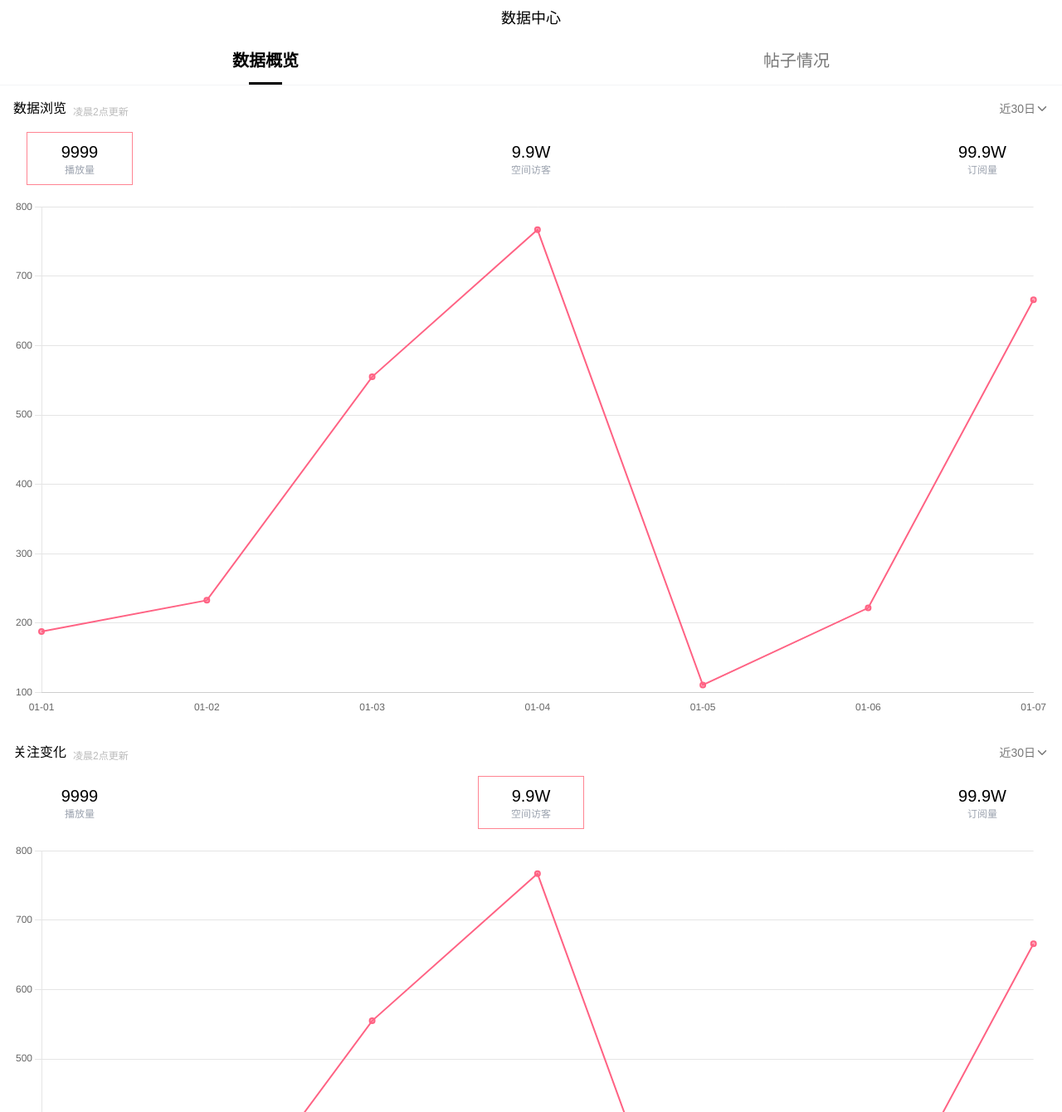
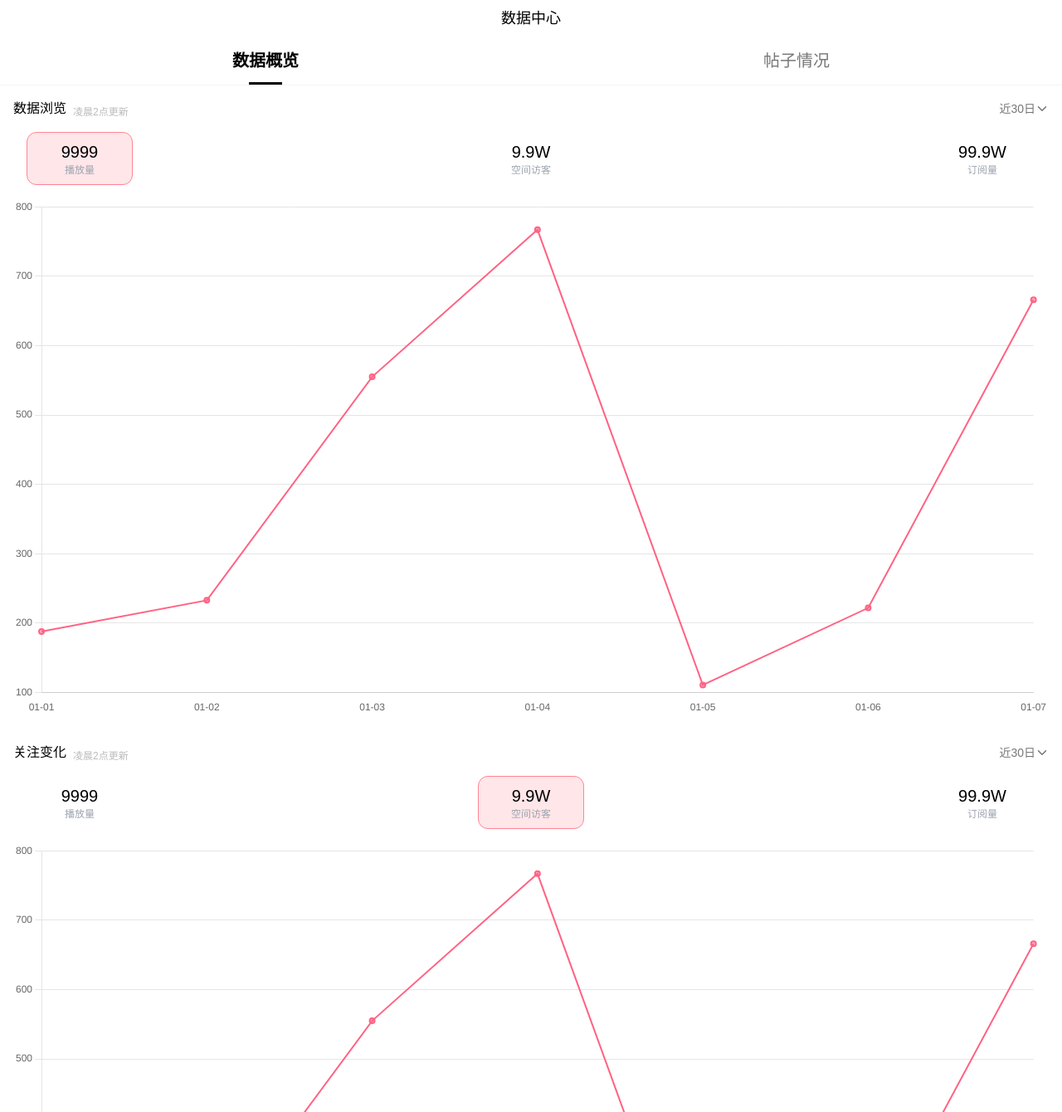
Before and after one commit to doudoumao1031/onlyfans-web, a Next.js app: page /profile/1/dataCenter in a window 1280 px wide. Shown: the top 1340 px of the page at 83% size. Built offline with nearby package versions, Linux system fonts and the light colour scheme.

Commit message:
update-tag-bg-color

```diff
--- a/app/profile/[id]/dataCenter/page.tsx
+++ b/app/profile/[id]/dataCenter/page.tsx
@@ -57,15 +57,15 @@ export default function Page() {
           <span className="flex items-center text-[#777]">近30日   <IconWithImage url="/icons/profile/icon-bt.png" width={16} height={16} color={'#777'} /></span>
         </div>
         <div className="flex justify-between m-4">
-          <div className="w-32 h-16 flex justify-center flex-col items-center border border-[#FF8492] rounded-md">
+          <div className="w-32 h-16 flex justify-center flex-col items-center border border-[#FF8492] bg-[#FF8492] bg-opacity-20 rounded-xl">
             <span className="text-xl font-medium">9999</span>
             <span className="text-xs text-gray-400">播放量</span>
           </div>
-          <div className="w-32 h-16 flex justify-center flex-col items-center rounded-md">
+          <div className="w-32 h-16 flex justify-center flex-col items-center rounded-xl">
             <span className="text-xl font-medium">9.9W</span>
             <span className="text-xs text-gray-400">空间访客</span>
           </div>
-          <div className="w-32 h-16 flex justify-center flex-col items-center rounded-md">
+          <div className="w-32 h-16 flex justify-center flex-col items-center rounded-xl">
             <span className="text-xl font-medium">99.9W</span>
             <span className="text-xs text-gray-400">订阅量</span>
           </div>
@@ -81,15 +81,15 @@ export default function Page() {
           <span className="flex items-center text-[#777]">近30日   <IconWithImage url="/icons/profile/icon-bt.png" width={16} height={16} color={'#777'} /></span>
         </div>
         <div className="flex justify-between m-4">
-          <div className="w-32 h-16 flex justify-center flex-col items-center  rounded-md">
+          <div className="w-32 h-16 flex justify-center flex-col items-center  rounded-xl">
             <span className="text-xl font-medium">9999</span>
             <span className="text-xs text-gray-400">播放量</span>
           </div>
-          <div className="w-32 h-16 flex justify-center flex-col items-center rounded-md border border-[#FF8492]">
+          <div className="w-32 h-16 flex justify-center flex-col items-center rounded-xl border border-[#FF8492] bg-[#FF8492] bg-opacity-20">
             <span className="text-xl font-medium">9.9W</span>
             <span className="text-xs text-gray-400">空间访客</span>
           </div>
-          <div className="w-32 h-16 flex justify-center flex-col items-center rounded-md">
+          <div className="w-32 h-16 flex justify-center flex-col items-center rounded-xl">
             <span className="text-xl font-medium">99.9W</span>
             <span className="text-xs text-gray-400">订阅量</span>
           </div>
@@ -124,7 +124,7 @@ export default function Page() {
                   <span className="text-[#BBB] text-xs ml-2">9999</span>
                 </div>
                 <div className="text-[#BBB] flex items-center" onClick={() => { openPost(i) }}>
-                  <span>{v.isOpen?'收起':'详细'}</span>
+                  <span>{v.isOpen ? '收起' : '详细'}</span>
                   <IconWithImage url="/icons/profile/icon-bt.png" width={14} height={14} color={'#BBB'} />
                 </div>
               </div>
```
